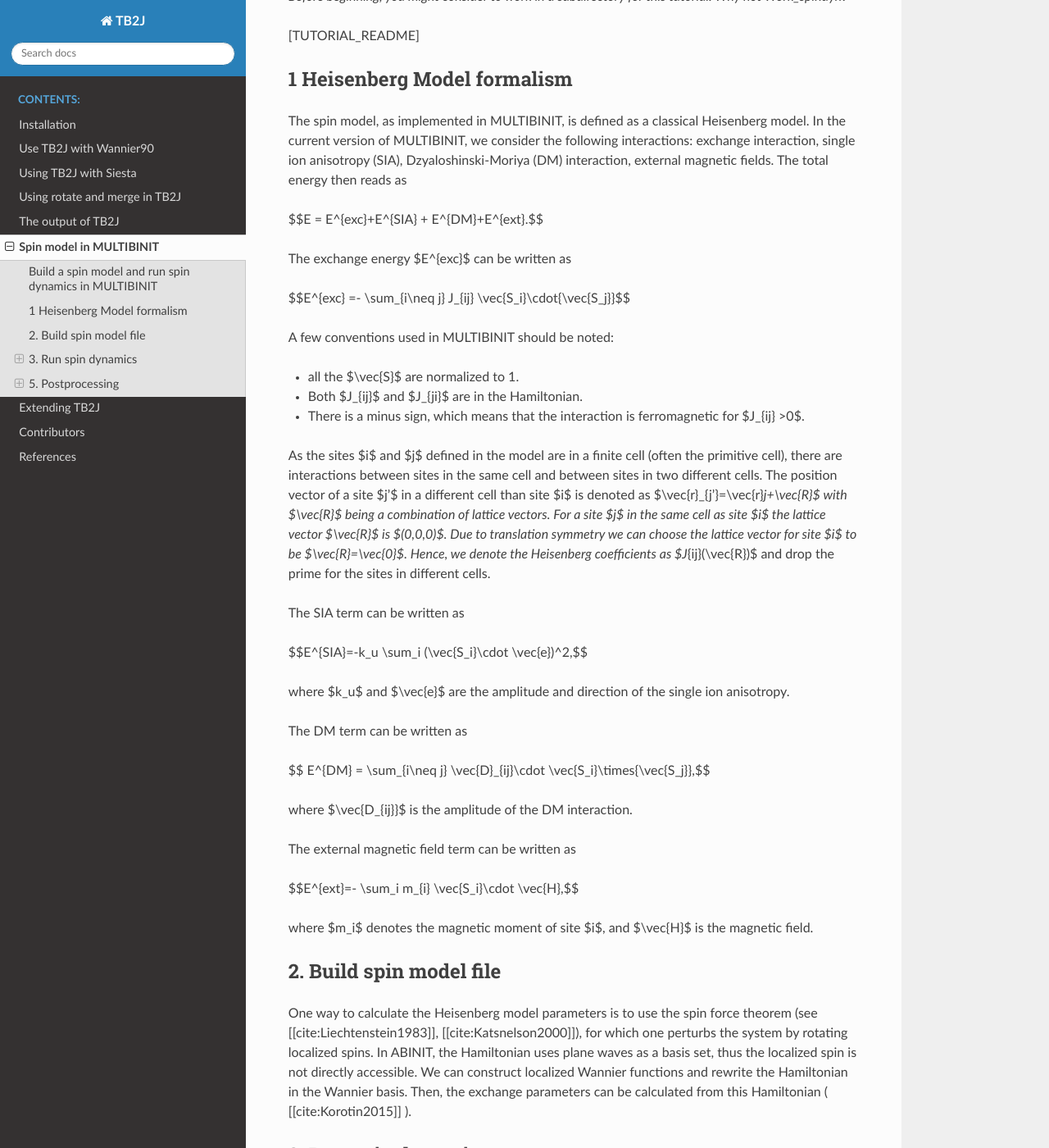
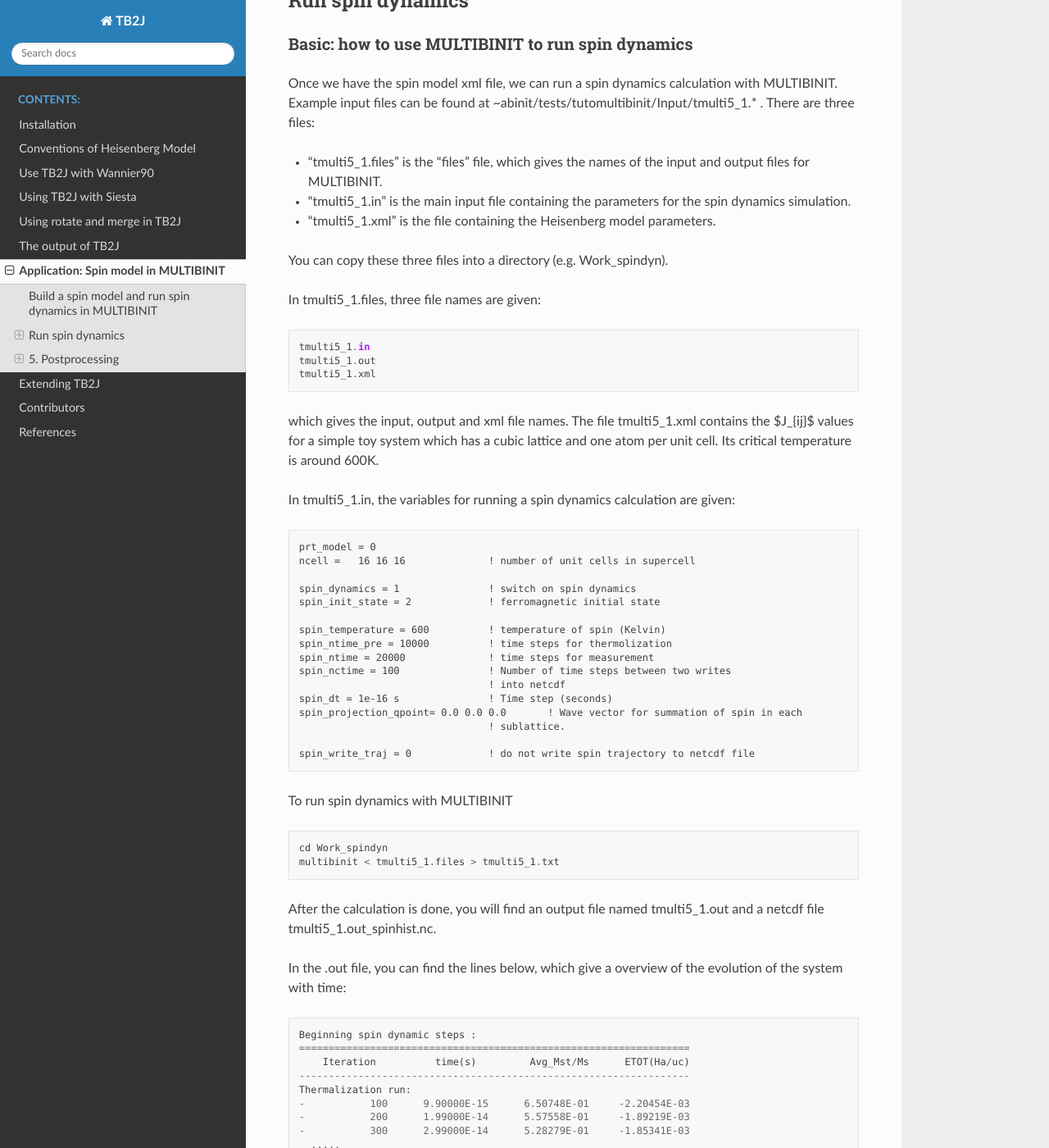
Before and after one commit to mailhexu/TB2J, a Sphinx documentation site: the page built from docs/src/multibinit.md, in a window 1280 px wide and 1400 px high, scrolled down 592 px. Shown: the whole window at 82% size. Built offline with Sphinx 7.4.7 and the Read the Docs theme 2.0.0, drawn with Linux system fonts in a browser that asks for light colours; some of the changed text lies outside the part shown.

Commit message:
convention section in doc

```diff
--- a/docs/index.rst
+++ b/docs/index.rst
@@ -13,6 +13,7 @@
    :caption: Contents:
 
    src/install.md
+   src/convention.md
    src/wannier.md
    src/siesta.md
    src/rotate_and_merge.md
--- /dev/null
+++ b/docs/src/convention.rst
@@ -0,0 +1,5 @@
+=======================
+ Conventions of Heisenberg Model
+=======================
+
+Before you use the TB2J output, please read very carefully this section. There are many conventions of the Heisenberg. We strongly suggest that you clearly specify the convention you use in any published work. Here we describe the convention used in TB2J.
--- a/docs/src/multibinit.md
+++ b/docs/src/multibinit.md
@@ -1,4 +1,7 @@
-# Spin model in MULTIBINIT
+# Application: Spin model in MULTIBINIT
+
+The output of TB2J can be directly readed by several atomistic spin dynamics and Monte Carlo code. Here we show how to use MULTIBINIT, a second principles code which can do spin dynamics.
+It is a part of the ABINIT package since version 9.0.
 
 ## Build a spin model and run spin dynamics in MULTIBINIT
 
@@ -12,55 +15,8 @@
   * Determine the critical temperature for a magnetic phase transition
   * Calculate spin canting angles for systems with Dzyaloshinskii-Moriya interaction
 
-The TB2J python package, which can be used to generate a spin model, can be found on the ABINIT gitlab website at https://gitlab.abinit.org/xuhe/TB2J. This package will be included in the ABINIT package in the future.
 
-*Before beginning, you might consider to work in a subdirectory for this tutorial. Why not Work_spindyn?*
-
-[TUTORIAL_README]
-
-## 1 Heisenberg Model formalism
-
-The spin model, as implemented in MULTIBINIT, is defined as a classical Heisenberg model. In the current version of MULTIBINIT, we consider the following interactions: exchange interaction, single ion anisotropy (SIA), Dzyaloshinski-Moriya (DM) interaction, external magnetic fields. The total energy then reads as
-
-$$E = E^{exc}+E^{SIA} + E^{DM}+E^{ext}.$$
-
-The exchange energy $E^{exc}$ can be written as
-
-$$E^{exc} =- \sum_{i\neq j} J_{ij} \vec{S_i}\cdot{\vec{S_j}}$$
-
-A few conventions used in MULTIBINIT should be noted:
-
-- all the $\vec{S}$ are normalized to 1.
-- Both $J_{ij}$ and $J_{ji}$ are in the Hamiltonian.
-- There is a minus sign, which means that the interaction is ferromagnetic for $J_{ij} >0$.
-
-As the sites $i$ and $j$ defined in the model are in a finite cell (often the primitive cell), there are interactions between sites in the same cell and between sites in two different cells. The position vector of a site $j'$ in a different cell than site $i$ is denoted as $\vec{r}_{j'}=\vec{r}_j+\vec{R}$ with $\vec{R}$ being a combination of lattice vectors. For a site $j$ in the same cell as site $i$ the lattice vector $\vec{R}$ is $(0,0,0)$. Due to translation symmetry we can choose the lattice vector for site $i$ to be $\vec{R}=\vec{0}$. Hence, we denote the Heisenberg coefficients as $J_{ij}(\vec{R})$ and drop the prime for the sites in different cells.
-
-The SIA term can be written as
-
-$$E^{SIA}=-k_u \sum_i (\vec{S_i}\cdot \vec{e})^2,$$
-
-where $k_u$ and $\vec{e}$ are the amplitude and direction of the single ion anisotropy.
-
-The DM term can be written as
-
-$$ E^{DM} = \sum_{i\neq j} \vec{D}_{ij}\cdot \vec{S_i}\times{\vec{S_j}},$$
-
-where $\vec{D_{ij}}$ is the amplitude of the DM interaction.
-
-The external magnetic field term can be written as
-
-$$E^{ext}=- \sum_i   m_{i}   \vec{S_i}\cdot \vec{H},$$
-
-where $m_i$ denotes the magnetic moment of site $i$, and $\vec{H}$ is the magnetic field.
-
-
-
-## 2. Build spin model file
-
-One way to calculate the Heisenberg model parameters is to use the spin force theorem (see [[cite:Liechtenstein1983]], [[cite:Katsnelson2000]]), for which one perturbs the system by rotating  localized spins. In ABINIT, the Hamiltonian uses plane waves as a basis set, thus the localized spin is not directly accessible. We can construct localized Wannier functions and rewrite the Hamiltonian in the Wannier basis. Then, the exchange parameters can be calculated from this Hamiltonian ( [[cite:Korotin2015]] ).
-
-## 3. Run spin dynamics
+##  Run spin dynamics
 
 ### Basic: how to use MULTIBINIT to run spin dynamics
 
```
